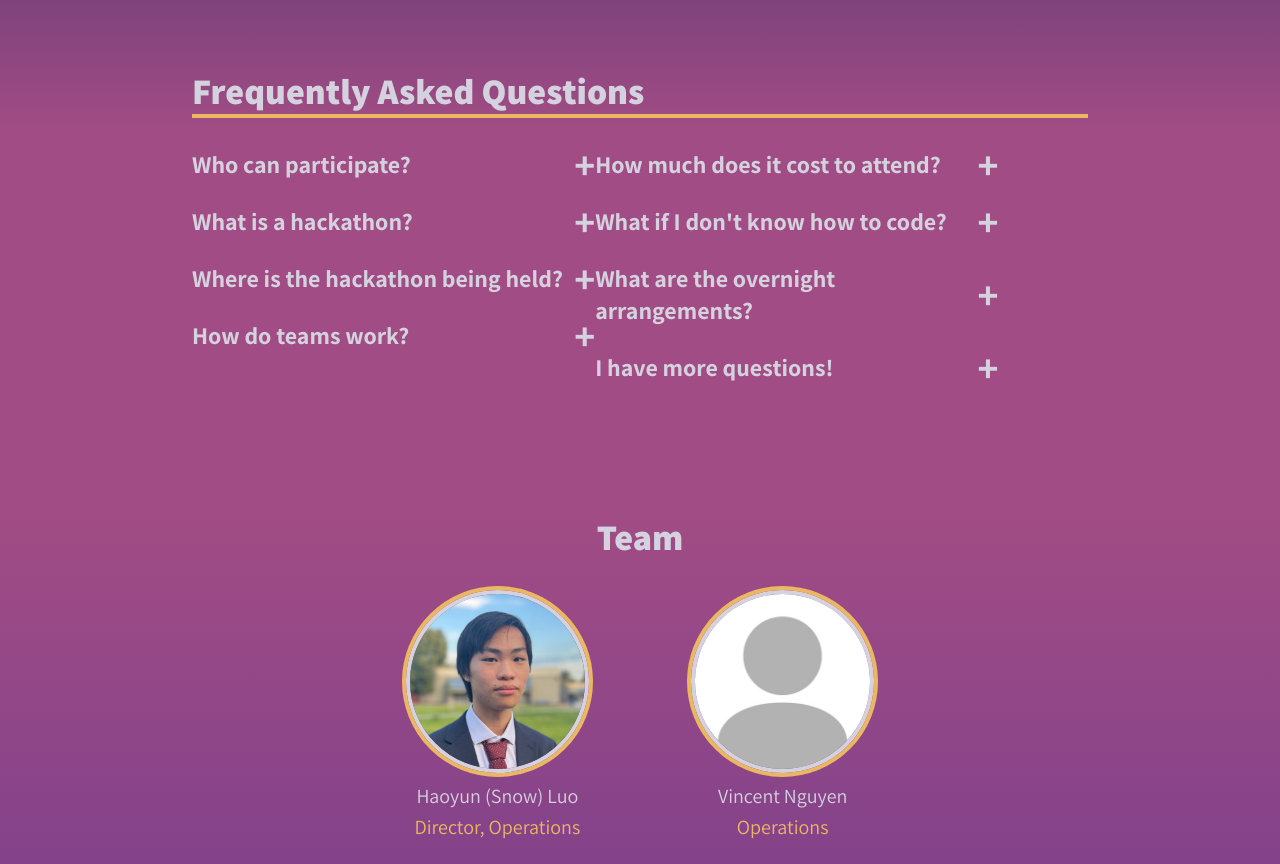
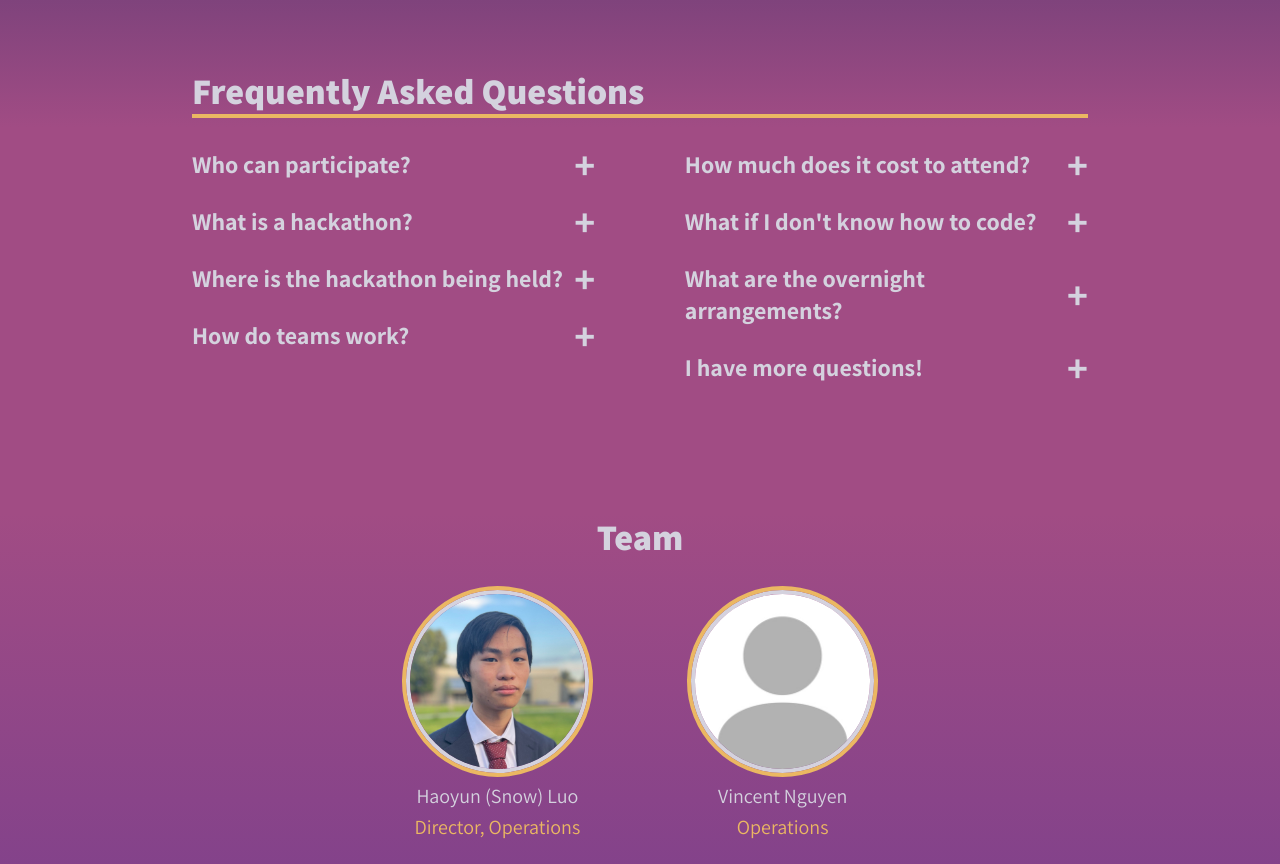
Before and after one commit to snow4060/IndyHacks-website, a website: page index.html in a window 1280 px wide. Shown: the part 3640-4504 px from the top of the page. Drawn offline with Linux system fonts and the light colour scheme.

Commit message:
slight problem

```diff
--- a/style.css
+++ b/style.css
@@ -462,8 +462,7 @@ a{
 
     display: flex;
     flex-wrap: wrap;
-    /* justify-content: space-between;
-    justify-content: flex-start; */
+    justify-content: space-between;
 }
 
 @keyframes turn-x{
```
